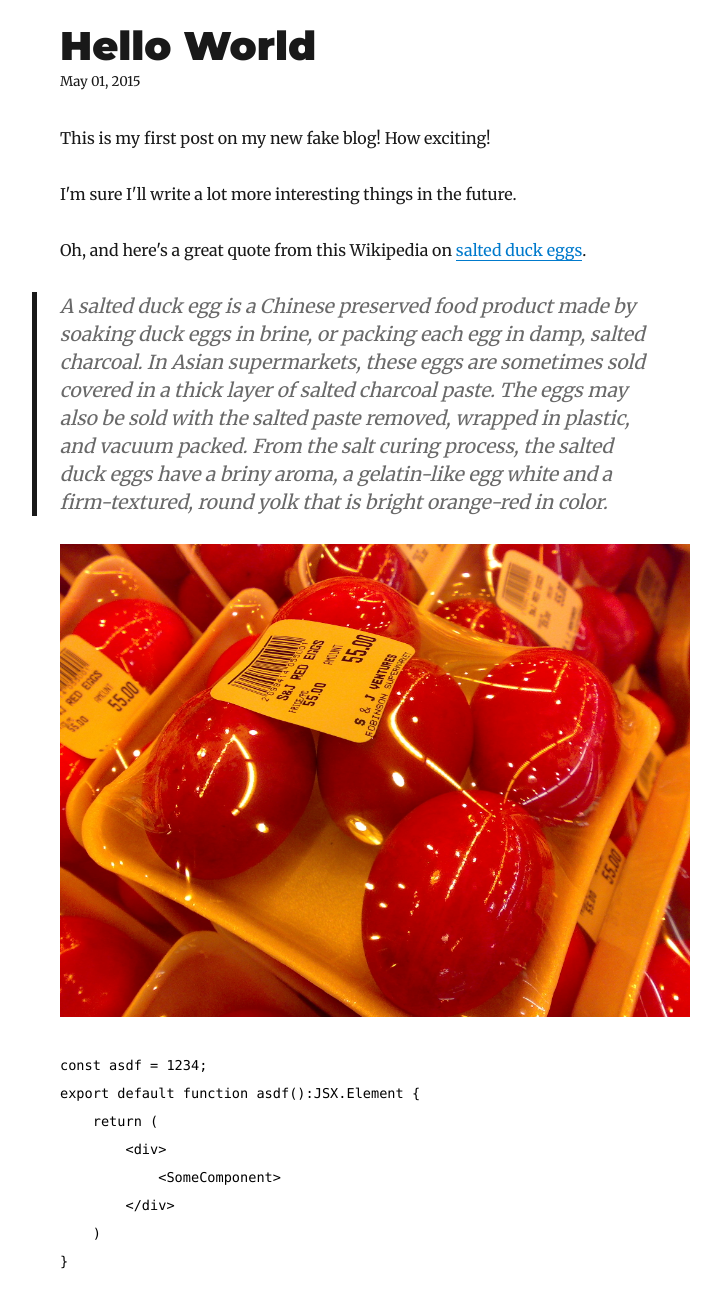
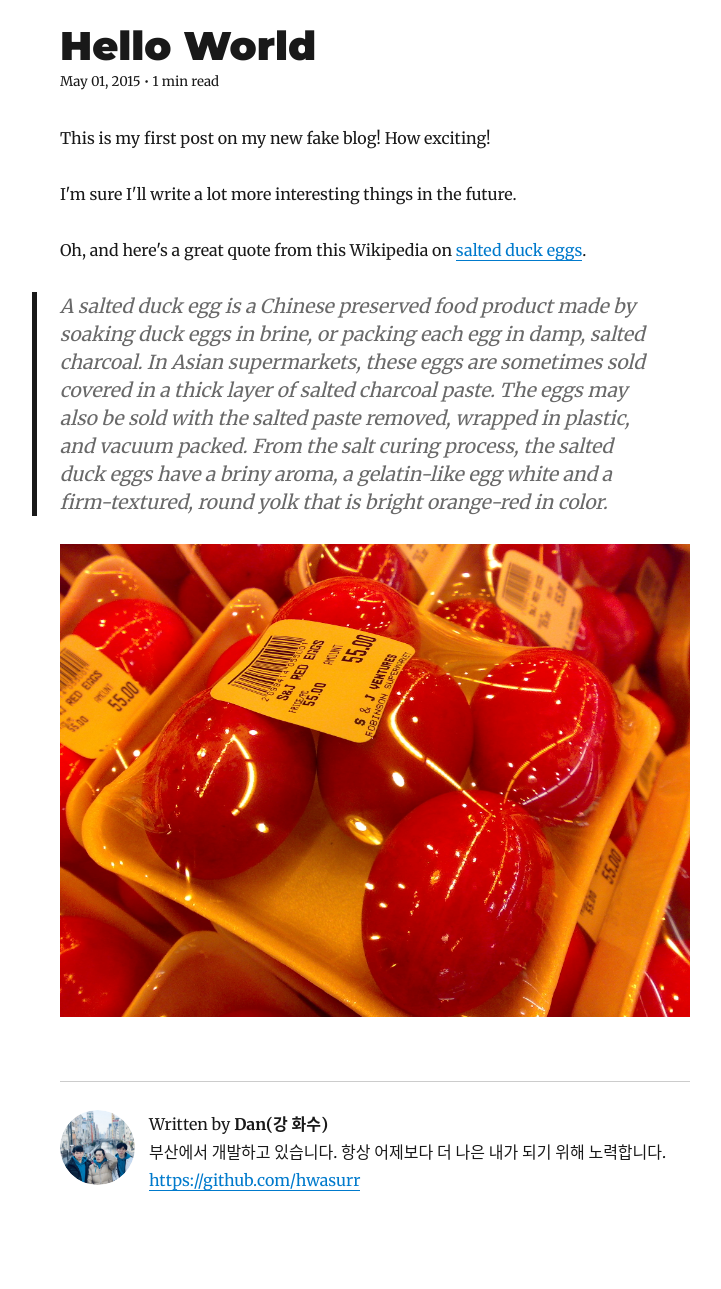
Before and after one commit to hwasurr/gatsby-blog, a Gatsby site: page /hello-world/ in a window 1280 px wide. Shown: the part 71-1360 px from the top of the page, without its empty margins (265-986 px from the left). Built offline with nearby package versions, Linux system fonts and the light colour scheme; Gatsby itself is replaced by a stand-in of ours; some packages are replaced by stand-ins of ours.

Commit message:
add dockerfile / add timeToRead

````diff
--- a/content/blog/hello-world/index.md
+++ b/content/blog/hello-world/index.md
@@ -20,14 +20,3 @@
 > firm-textured, round yolk that is bright orange-red in color.
 
 ![Chinese Salty Egg](./salty_egg.jpg)
-
-```tsx
-const asdf = 1234;
-export default function asdf():JSX.Element {
-    return (
-        <div>
-            <SomeComponent>
-        </div>
-    )
-}
-```
--- a/gatsby-config.js
+++ b/gatsby-config.js
@@ -76,9 +76,7 @@
         pathToConfigModule: 'src/utils/typography',
       },
     },
-    {
-      resolve: 'gatsby-plugin-typescript'
-    },
+    'gatsby-plugin-typescript',
     {
       resolve: 'gatsby-plugin-disqus',
       options: {
--- a/src/pages/index.tsx
+++ b/src/pages/index.tsx
@@ -28,7 +28,7 @@
                   {title}
                 </Link>
               </h3>
-              <small>{node.frontmatter.date}</small>
+              <small>{`${node.frontmatter.date} • ${node.timeToRead} min read`}</small>
             </header>
             <section>
               <p
@@ -65,6 +65,7 @@
             title
             description
           }
+          timeToRead
         }
       }
     }
--- a/src/templates/blog-post.tsx
+++ b/src/templates/blog-post.tsx
@@ -12,13 +12,14 @@
   const siteTitle = data.site.siteMetadata.title;
   const { previous, next } = pageContext;
 
-  const disqus_developer = 1;
+  // const disqus_developer = 1;
   const disqusConfig = {
     url: `${data.site.siteMetadata.siteUrl + location.pathname}`,
     identifier: post.frontmatter.title,
     title: post.frontmatter.title,
+  };
 
-  };
+  console.log(data.markdownRemark);
 
   return (
     <Layout location={location} title={siteTitle}>
@@ -43,7 +44,7 @@
               marginBottom: rhythm(1),
             }}
           >
-            {post.frontmatter.date}
+            {`${post.frontmatter.date} • ${data.markdownRemark.timeToRead} min read`}
           </p>
         </header>
         <CommentCount config={disqusConfig} placeholder="" />
@@ -91,7 +92,7 @@
         </ul>
       </nav>
 
-      <Disqus config={disqusConfig} />
+      {/* <Disqus config={disqusConfig} /> */}
     </Layout>
   );
 };
@@ -114,6 +115,8 @@
         date(formatString: "MMMM DD, YYYY")
         description
       }
+      tableOfContents
+      timeToRead
     }
   }
 `;
````
Also changed, not shown: 2 other files.
